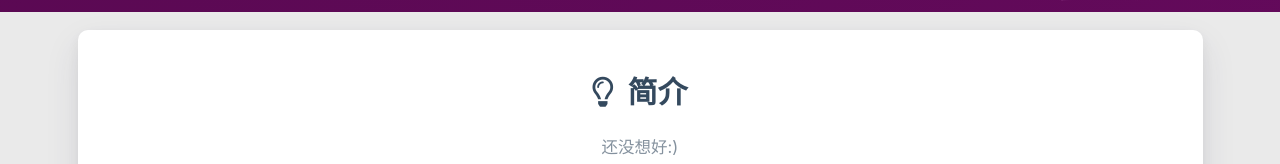
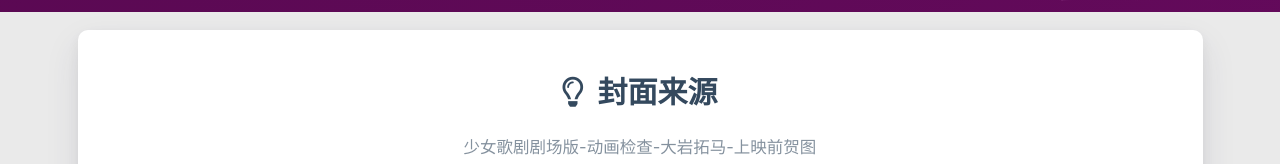
Before and after one commit to quarterofsilence/quarterofsilence.github.io, a plain HTML site: page index.html in a window 1280 px wide. Shown: the part 788-952 px from the top of the page. Drawn offline with nearby package versions, Linux system fonts and the light colour scheme; some packages are replaced by stand-ins of ours; a script that the page names is missing.

Commit message:
Site updated: 2024-07-26 17:42:35

```diff
--- a/index.html
+++ b/index.html
@@ -440,12 +440,12 @@
                         <div class="dream">
 
     <div class="title center-align">
-        <i class="far fa-lightbulb"></i>&nbsp;&nbsp;简介
+        <i class="far fa-lightbulb"></i>&nbsp;&nbsp;封面来源
     </div>
 
     <div class="row">
         <div class="col l8 offset-l2 m10 offset-m1 s10 offset-s1 center-align text">
-            还没想好:)
+            少女歌剧剧场版-动画检查-大岩拓马-上映前贺图
         </div>
     </div>
 </div>
```
